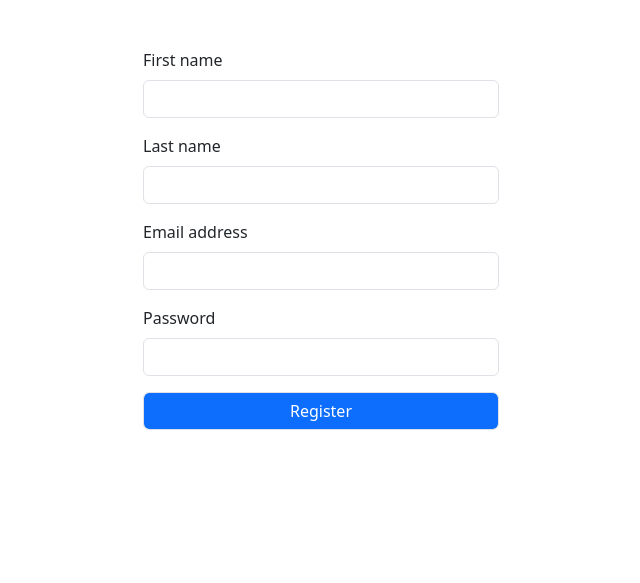
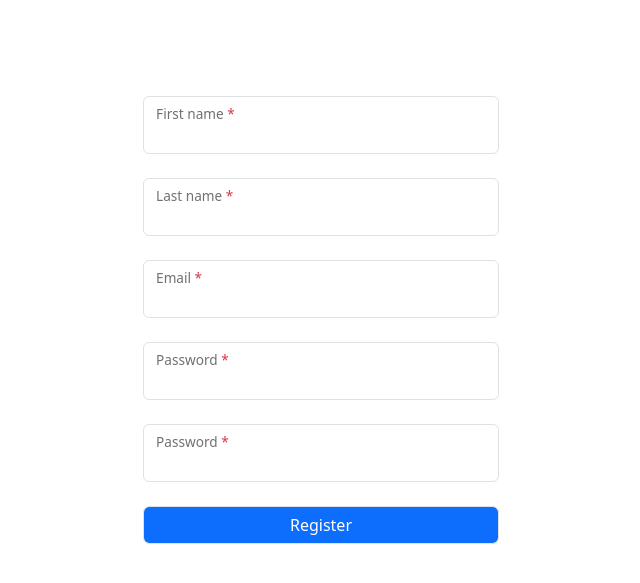
Before and after one commit to Orhan-x/Insight-blog, a Django app: page /register in a window 1280 px wide. Shown: the top 583 px of the page, without its empty margins (319-959 px from the left). Run offline with Django 5.2, Linux system fonts and the light colour scheme.

Commit message:
register form style

```diff
--- a/users/templates/register.html
+++ b/users/templates/register.html
@@ -4,17 +4,31 @@
 
 {% block page_content %}
   <div class="container">
-    <div class="row justify-content-center mt-5">
-        <div class="col-4">
-            <form  method="POST">
+    <div class="row justify-content-center mt-5" >
+        <div class="col-4 mt-5">
+            <form method="POST"  >
                 {% csrf_token %}
-                {% for field in form %}
-                    <div class="mb-3">
-                        <label for="{{ field.id_for_label }}" class="form-label">{{ field.label }}</label>
-                        <input type="text" name="field.html_name" id="field.id_for_label" class="form-control" />
-                    </div>
-                {% endfor %}
-                <input type="submit" class="form-control bg-primary text-white" value="Register" />
+                <div class="form-floating mb-4">
+                  <input type="text" name="first_name" id="first_name" class="form-control" required/>
+                  <label for="first_name">First name <span class="text-danger">*</span></label>
+                </div>
+                <div class="form-floating mb-4">
+                  <input type="text" name="last_name" id="last_name" class="form-control" required/>
+                  <label for="last_name">Last name <span class="text-danger">*</span></label>
+                </div>
+                <div class="form-floating mb-4">
+                  <input type="email" name="email" id="email" class="form-control" required/>
+                  <label for="email">Email <span class="text-danger">*</span></label>
+                </div>
+                <div class="form-floating mb-4">
+                  <input type="password" name="password1" id="first_name" class="form-control" required/>
+                  <label for="password1">Password <span class="text-danger">*</span></label>
+                </div>
+                <div class="form-floating mb-4">
+                  <input type="password" name="password2" id="password2" class="form-control" required/>
+                  <label for="password2">Password <span class="text-danger">*</span></label>
+                </div>
+                <input type="submit" class="form-control bg-primary text-white" value="Register"  />
               </form>
         </div>
     </div>
```
